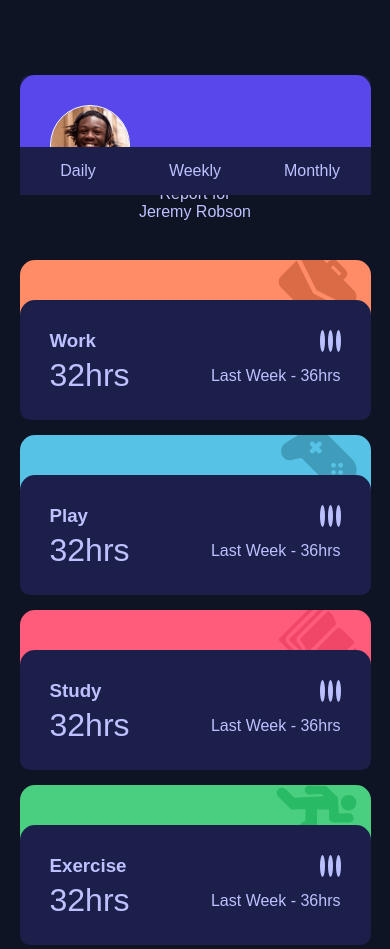
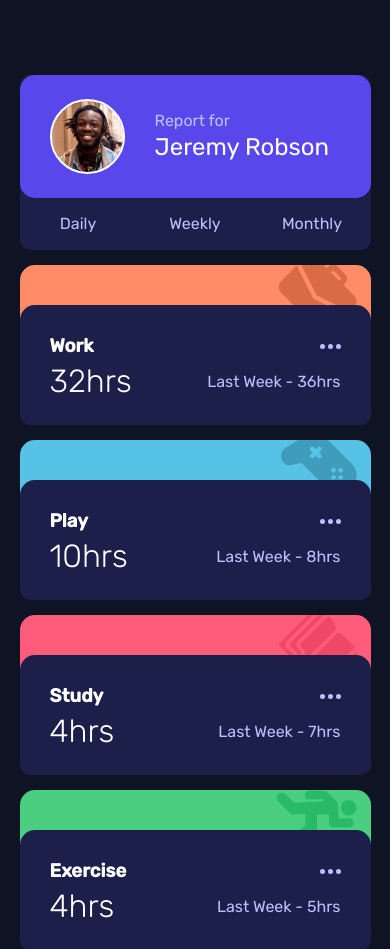
Before and after one commit to capp98/TimetrackingDashboard, a plain HTML site: page index.html in a window 390 px wide. Shown: the top 949 px of the page. Drawn offline with Linux system fonts and the light colour scheme; a web font is replaced by a local one.

Commit message:
Mobile Layout done

```diff
--- a/index.html
+++ b/index.html
@@ -1,31 +1,32 @@
 <!DOCTYPE html>
 <html lang="en">
+
 <head>
   <meta charset="UTF-8" />
   <meta name="viewport" content="width=device-width, initial-scale=1.0" />
   <!-- displays site properly based on user's device -->
 
-    <link
-      rel="icon"
-      type="image/png"
-      sizes="32x32"
-      href="./images/favicon-32x32.png"
-    />
+  <link rel="icon" type="image/png" sizes="32x32" href="./images/favicon-32x32.png" />
   <link rel="stylesheet" href="./style.css" />
 
   <title>Frontend Mentor | Time tracking dashboard</title>
 </head>
+
 <body>
   <main id="main">
     <div id="cards">
       <div class="userCard">
+
         <div class="top">
-            <div class="userImage">
-              <!-- <img src="./images/image-jeremy.png" alt=""> -->
+          <div class="userImg">
+            <!-- <img src="./images/image-jeremy.png" alt="" /> -->
           </div>
+          <div class="report">
             <p>Report for</p>
             <p>Jeremy Robson</p>
           </div>
+        </div>
+
         <div class="bot">
           <a href="#">Daily</a>
           <a href="#">Weekly</a>
@@ -60,8 +61,8 @@
 
           <main>
             <div class="daily">
-                <p class="actual">32hrs</p>
-                <p class="previously">Last Week - 36hrs</p>
+              <p class="actual">10hrs</p>
+              <p class="previously">Last Week - 8hrs</p>
             </div>
           </main>
         </div>
@@ -77,8 +78,8 @@
 
           <main>
             <div class="daily">
-                <p class="actual">32hrs</p>
-                <p class="previously">Last Week - 36hrs</p>
+              <p class="actual">4hrs</p>
+              <p class="previously">Last Week - 7hrs</p>
             </div>
           </main>
         </div>
@@ -94,8 +95,8 @@
 
           <main>
             <div class="daily">
-                <p class="actual">32hrs</p>
-                <p class="previously">Last Week - 36hrs</p>
+              <p class="actual">4hrs</p>
+              <p class="previously">Last Week - 5hrs</p>
             </div>
           </main>
         </div>
@@ -111,8 +112,8 @@
 
           <main>
             <div class="daily">
-                <p class="actual">32hrs</p>
-                <p class="previously">Last Week - 36hrs</p>
+              <p class="actual">5hrs</p>
+              <p class="previously">Last Week - 10hrs</p>
             </div>
           </main>
         </div>
@@ -128,8 +129,8 @@
 
           <main>
             <div class="daily">
-                <p class="actual">32hrs</p>
-                <p class="previously">Last Week - 36hrs</p>
+              <p class="actual">2hrs</p>
+              <p class="previously">Last Week - 2hrs</p>
             </div>
           </main>
         </div>
@@ -143,4 +144,5 @@
       >. Coded by <a href="#">Your Name Here</a>.
     </div> -->
 </body>
+
 </html>
--- a/style.css
+++ b/style.css
@@ -1,3 +1,5 @@
+@import url('https://fonts.googleapis.com/css2?family=Rubik:wght@300;400;500&display=swap');
+
 :root {
     --blue-primary: hsl(246, 80%, 60%);
     --softBlue-primary: hsl(195, 74%, 62%);
@@ -11,11 +13,6 @@
     --darkBlue-neutral: hsl(235, 46%, 20%);
     --desaturatedBlue-neutral: hsl(235, 45%, 61%);
     --paleBlue-neutral: hsl(236, 100%, 87%);
-}
-
-@font-face {
-    font-family: Rubik;
-    src: url("https://fonts.google.com/specimen/Rubik");
 }
 
 * {
@@ -58,25 +55,41 @@ main#main {
 }
 
 .userCard {
-    margin-bottom: 50px;
+    background-color: var(--darkBlue-neutral);
+    height: 175px !important;
 }
 
 .userCard .top {
     background-color: var(--blue-primary);
-    height: 100%;
+    height: 70%;
     border-radius: 15px;
+    display: flex;
+    align-items: center;
+    text-align: left;
+    gap: 30px;
     padding: 30px;
 }
 
+.report>p:last-child {
+    color: #fff;
+    font-size: 1.5em;
+}
+
+.userCard .top .report {
+    display: flex;
+    height: 80%;
+    flex-direction: column;
+    justify-content: space-between;
+}
+
 .userCard .bot {
-    position: absolute;
-    background-color: var(--darkBlue-neutral);
+    z-index: 0;
     display: flex;
     justify-content: center;
     align-items: center;
     width: 100%;
-    bottom: 0px;
-    height: 40%;
+    height: 30%;
+    border-radius: 15px;
 }
 
 .userCard .bot a {
@@ -84,11 +97,11 @@ main#main {
     width: 100%;
 }
 
-.userCard .userImage {
+.userCard .userImg {
     border-radius: 50px;
-    border: 1px solid #fff;
-    width: 80px;
-    height: 80px;
+    border: 2px solid #fff;
+    width: 75px;
+    height: 75px;
     background: url(./images/image-jeremy.png) no-repeat 0px 0px;
     background-size: 100%;
 }
@@ -147,6 +160,7 @@ main#main {
 .card>.bot>header {
     display: flex;
     justify-content: space-between;
+    align-items: center;
     margin-bottom: 5px;
 }
 
@@ -159,14 +173,21 @@ main#main {
 }
 
 .card .bot .actual {
+    font-weight: 300;
     font-size: 2rem;
 }
 
 
-.card>.bot>header {}
+img {
+    height: 5px;
+}
 
+.card>.bot>header>h3,
+.actual {
+    color: #fff;
+}
 
-/* .card>.bot>header, */
+/*  */
 .card>.bot>main>div {
     /* z-index: 1;
     width: 100%;
@@ -183,80 +204,6 @@ main#main {
     color: hsl(228, 45%, 44%);
 }
 
-/*
-<!-- daily -->
-Previous - 7hrs
-<!-- daily -->
-32hrs
-<!-- weekly -->
-Previous - 36hrs
-<!-- weekly -->
-103hrs
-<!-- monthly -->
-Previous - 128hrs
-<!-- monthly -->
+@media (min-width: 749px) {
 
-Play 1hr
-<!-- daily -->
-Previous - 2hrs
-<!-- daily -->
-10hrs
-<!-- weekly -->
-Previous - 8hrs
-<!-- weekly -->
-23hrs
-<!-- monthly -->
-Previous - 29hrs
-<!-- monthly -->
-
-Study 0hrs
-<!-- daily -->
-Previous - 1hr
-<!-- daily -->
-4hrs
-<!-- weekly -->
-Previous - 7hrs
-<!-- weekly -->
-13hrs
-<!-- monthly -->
-Previous - 19hrs
-<!-- monthly -->
-
-Exercise 1hr
-<!-- daily -->
-Previous - 1hr
-<!-- daily -->
-4hrs
-<!-- weekly -->
-Previous - 5hrs
-<!-- weekly -->
-11hrs
-<!-- monthly -->
-Previous - 18hrs
-<!-- monthly -->
-
-Social 1hr
-<!-- daily -->
-Previous - 3hrs
-<!-- daily -->
-5hrs
-<!-- weekly -->
-Previous - 10hrs
-<!-- weekly -->
-21hrs
-<!-- monthly -->
-Previous - 23hrs
-<!-- monthly -->
-
-Self Care 0hrs
-<!-- daily -->
-Previous - 1hr
-<!-- daily -->
-2hrs
-<!-- weekly -->
-Previous - 2hrs
-<!-- weekly -->
-7hrs
-<!-- monthly -->
-Previous - 11hrs
-<!-- monthly --> */
+}
```
Lines whose indentation alone changed are shown as unchanged.
